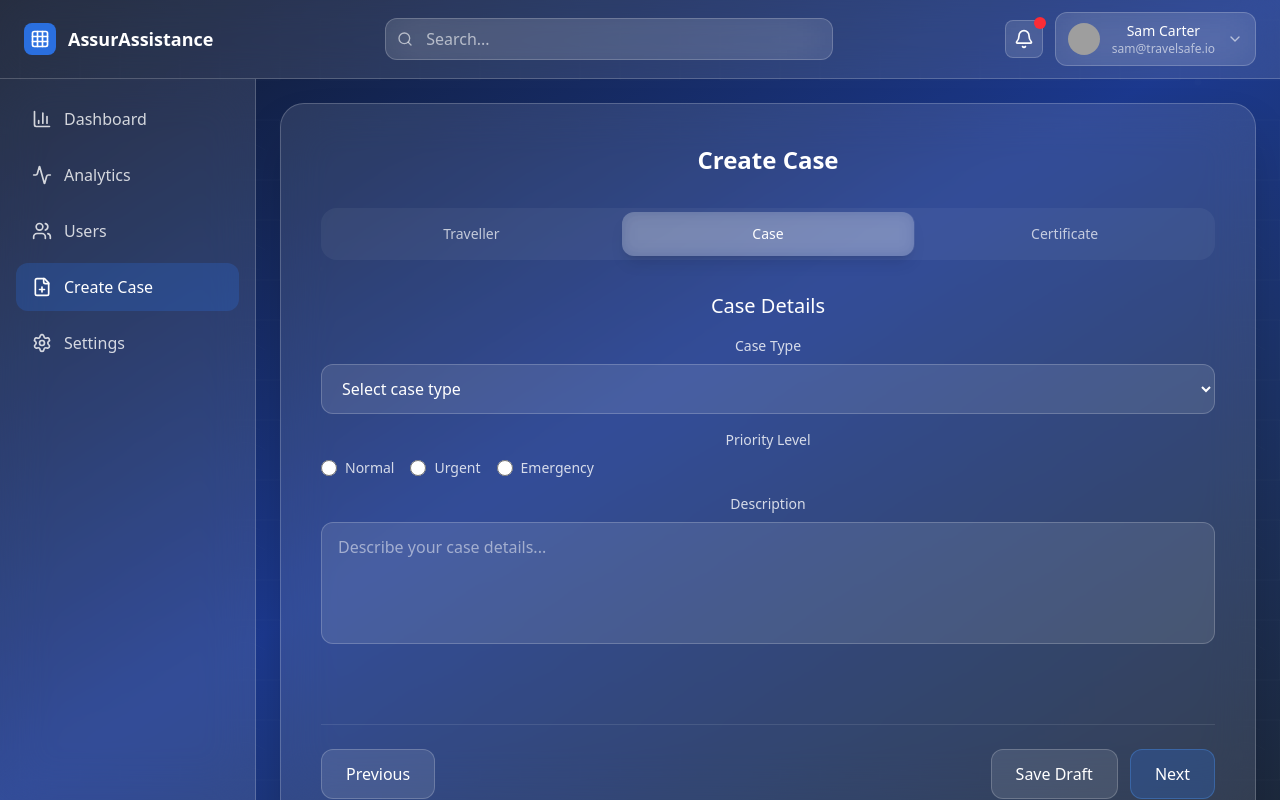
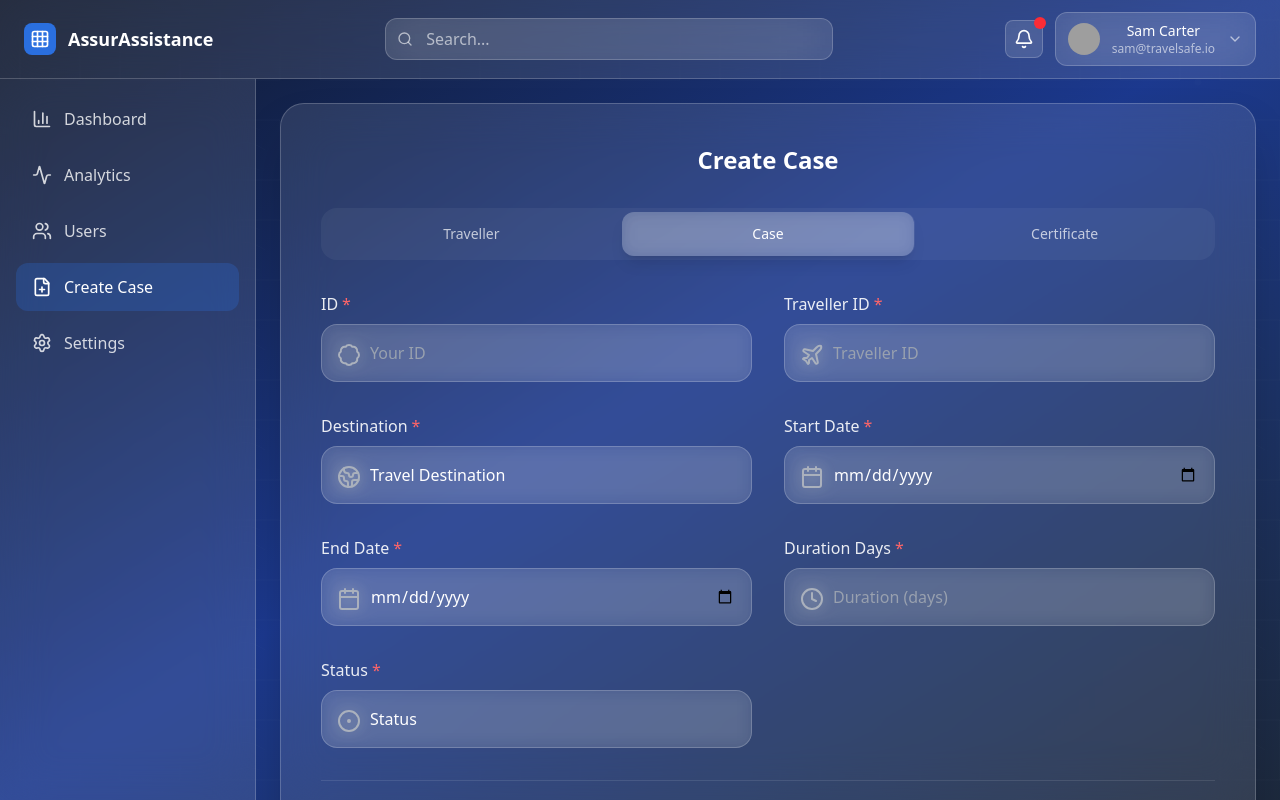
Before and after one commit to saifali8152/assurassistance-frontend, a React (Vite) app: page /createCase in a window 1280 px wide. Both pictures are taken after a click on the button "Next". Built offline with nearby package versions, Linux system fonts and the light colour scheme; grey boxes are pictures that could not be loaded.

Commit message:
case creation changes

```diff
--- a/src/components/InputFields.tsx
+++ b/src/components/InputFields.tsx
@@ -10,6 +10,8 @@ interface InputFieldProps {
   rightIcon?: React.ReactNode;
   onRightIconClick?: () => void;
   className?: string;
+  label?: string;
+  id?: string;
 }
 
 const InputField: React.FC<InputFieldProps> = ({
@@ -22,10 +24,27 @@ const InputField: React.FC<InputFieldProps> = ({
   rightIcon,
   onRightIconClick,
   className = "",
+  label,
+  id,
   ...props
 }) => {
+  // Generate a unique ID if not provided
+  const inputId = id || `input-${Math.random().toString(36).substr(2, 9)}`;
+
   return (
     <div className={`relative ${className}`}>
+      {/* Label */}
+      {label && (
+        <label
+          htmlFor={inputId}
+          className="block text-sm sm:text-base font-medium text-white/90 mb-2 text-left"
+        >
+          {label}
+          {required && <span className="text-red-400 ml-1">*</span>}
+        </label>
+      )}
+
+      <div className="relative">
         {/* Left Icon */}
         <div className="absolute inset-y-0 left-0 pl-3 sm:pl-4 flex items-center pointer-events-none">
           <div className="h-4 w-4 sm:h-5 sm:w-5 text-gray-400">
@@ -35,6 +54,7 @@ const InputField: React.FC<InputFieldProps> = ({
 
         {/* Input Field */}
         <input
+          id={inputId}
           type={type}
           value={value}
           onChange={(e) => onChange(e.target.value)}
@@ -59,6 +79,7 @@ const InputField: React.FC<InputFieldProps> = ({
           </button>
         )}
       </div>
+    </div>
   );
 };
 
--- /dev/null
+++ b/src/components/SelectField.tsx
@@ -0,0 +1,72 @@
+import React from "react";
+
+interface SelectFieldProps {
+  options: string[];
+  placeholder: string;
+  icon: React.ReactNode;
+  value: string;
+  onChange: (value: string) => void;
+  required?: boolean;
+  className?: string;
+  label?: string;
+  id?: string;
+}
+
+const SelectField: React.FC<SelectFieldProps> = ({
+  options,
+  placeholder,
+  icon,
+  value,
+  onChange,
+  required = false,
+  className = "",
+  label,
+  id,
+}) => {
+  // Generate a unique ID if not provided
+  const selectId = id || `select-${Math.random().toString(36).substr(2, 9)}`;
+
+  return (
+    <div className={`relative ${className}`}>
+      {/* Label */}
+      {label && (
+        <label
+          htmlFor={selectId}
+          className="block text-sm sm:text-base font-medium text-white/90 mb-2 text-left"
+        >
+          {label}
+          {required && <span className="text-red-400 ml-1">*</span>}
+        </label>
+      )}
+
+      <div className="relative">
+        {/* Left Icon */}
+        <div className="absolute inset-y-0 left-0 pl-3 sm:pl-4 flex items-center pointer-events-none">
+          <div className="h-4 w-4 sm:h-5 sm:w-5 text-gray-400">
+            {icon}
+          </div>
+        </div>
+
+        {/* Dropdown */}
+        <select
+          id={selectId}
+          value={value}
+          onChange={(e) => onChange(e.target.value)}
+          className={`w-full pl-10 sm:pl-12 pr-3 sm:pr-4 py-3 sm:py-4 bg-white/10 border border-white/20 rounded-2xl text-white placeholder-gray-400 focus:outline-none focus:ring-2 focus:ring-blue-400 focus:border-transparent backdrop-blur-sm transition-all duration-200 text-sm sm:text-base appearance-none`}
+          required={required}
+        >
+          <option value="" disabled>
+            {placeholder}
+          </option>
+          {options.map((option, index) => (
+            <option key={index} value={option} className="text-black">
+              {option}
+            </option>
+          ))}
+        </select>
+      </div>
+    </div>
+  );
+};
+
+export default SelectField;
--- a/src/pages/CreateCase.tsx
+++ b/src/pages/CreateCase.tsx
@@ -1,6 +1,7 @@
 import React, { useState } from "react";
 import InputField from "../components/InputFields";
-import { User as UserIcon, Mail, Contact, IdCard, Badge, Home } from "lucide-react";
+import { User as UserIcon, Mail, Contact, IdCard, Badge, Home, Plane, Globe2, CalendarIcon, ClockIcon, CircleDot } from "lucide-react";
+import SelectField from "../components/SelectField";
 
 interface Tab {
     id: string;
@@ -16,6 +17,11 @@ const CreateCase: React.FC = () => {
     const [passportId, setPassportId] = useState('');
     const [Id, setId] = useState('');
     const [address, setAddress] = useState('');
+    const [destination, setDestination] = useState("");
+    const [startDate, setStartDate] = useState('');
+    const [endDate, setEndDate] = useState('');
+    const [durationDays, setDurationDays] = useState('');
+    const [status, setStatus] = useState('');
     // Tab configuration - easy to add more tabs here
     const tabs: Tab[] = [
         {
@@ -26,8 +32,9 @@ const CreateCase: React.FC = () => {
                     <div className="grid grid-cols-1 md:grid-cols-2 gap-8">
                         <div>
                             <InputField
+                                label="Full Name"
                                 type="text"
-                                placeholder="Full Name"
+                                placeholder="Sam Carter"
                                 icon={<UserIcon />}
                                 value={fullName}
                                 onChange={setFullName}
@@ -36,8 +43,9 @@ const CreateCase: React.FC = () => {
                         </div>
                         <div>
                             <InputField
+                                label="Email"
                                 type="text"
-                                placeholder="Email"
+                                placeholder="Your Email"
                                 icon={<Mail />}
                                 value={email}
                                 onChange={setEmail}
@@ -46,6 +54,7 @@ const CreateCase: React.FC = () => {
                         </div>
                         <div>
                             <InputField
+                                label="Number"
                                 type="number"
                                 placeholder="Phone Number"
                                 icon={<Contact />}
@@ -56,6 +65,7 @@ const CreateCase: React.FC = () => {
                         </div>
                         <div>
                             <InputField
+                                label="Passport"
                                 type="text"
                                 placeholder="Passport ID"
                                 icon={<IdCard />}
@@ -66,6 +76,7 @@ const CreateCase: React.FC = () => {
                         </div>
                         <div>
                             <InputField
+                                label="Your ID"
                                 type="text"
                                 placeholder="Your ID"
                                 icon={<Badge />}
@@ -76,8 +87,9 @@ const CreateCase: React.FC = () => {
                         </div>
                         <div>
                             <InputField
+                                label="Address"
                                 type="text"
-                                placeholder="Address"
+                                placeholder="Your Address"
                                 icon={<Home />}
                                 value={address}
                                 onChange={setAddress}
@@ -93,47 +105,71 @@ const CreateCase: React.FC = () => {
             label: "Case",
             content: (
                 <div className="space-y-6">
-                    <h2 className="text-xl font-medium text-white mb-4">Case Details</h2>
-                    <div className="space-y-4">
-                        <div>
-                            <label className="block text-white/80 text-sm font-medium mb-2">
-                                Case Type
-                            </label>
-                            <select className="w-full px-4 py-3 bg-white/10 border border-white/20 rounded-xl text-white focus:outline-none focus:ring-2 focus:ring-blue-400/50 focus:border-transparent">
-                                <option value="">Select case type</option>
-                                <option value="visa">Visa Application</option>
-                                <option value="passport">Passport Renewal</option>
-                                <option value="emergency">Emergency Travel</option>
-                            </select>
-                        </div>
-                        <div>
-                            <label className="block text-white/80 text-sm font-medium mb-2">
-                                Priority Level
-                            </label>
-                            <div className="flex space-x-4">
-                                {["Normal", "Urgent", "Emergency"].map((priority) => (
-                                    <label key={priority} className="flex items-center space-x-2 cursor-pointer">
-                                        <input
-                                            type="radio"
-                                            name="priority"
-                                            value={priority.toLowerCase()}
-                                            className="w-4 h-4 text-blue-400 bg-white/10 border-white/20 focus:ring-blue-400/50"
-                                        />
-                                        <span className="text-white/80 text-sm">{priority}</span>
-                                    </label>
-                                ))}
-                            </div>
-                        </div>
-                        <div>
-                            <label className="block text-white/80 text-sm font-medium mb-2">
-                                Description
-                            </label>
-                            <textarea
-                                rows={4}
-                                className="w-full px-4 py-3 bg-white/10 border border-white/20 rounded-xl text-white placeholder-white/50 focus:outline-none focus:ring-2 focus:ring-blue-400/50 focus:border-transparent resize-none"
-                                placeholder="Describe your case details..."
-                            />
-                        </div>
+                    <div className="grid grid-cols-2 gap-8">
+                        <InputField
+                            label="ID"
+                            type="text"
+                            placeholder="Your ID"
+                            icon={<Badge />}
+                            value={Id}
+                            onChange={setId}
+                            required
+                        />
+                        <InputField
+                            label="Traveller ID"
+                            type="text"
+                            placeholder="Traveller ID"
+                            icon={<Plane />}
+                            value={Id}
+                            onChange={setId}
+                            required
+                        />
+
+                        <SelectField
+                            label="Destination"
+                            options={["Paris", "Dubai", "New York", "Tokyo", "London"]}
+                            placeholder="Travel Destination"
+                            icon={<Globe2 />}
+                            value={destination}
+                            onChange={setDestination}
+                            required
+                        />
+                        <InputField
+                            label="Start Date"
+                            type="date"
+                            placeholder="Start Date"
+                            icon={<CalendarIcon />}
+                            value={startDate}
+                            onChange={setStartDate}
+                            required
+                        />
+                        <InputField
+                            label="End Date"
+                            type="date"
+                            placeholder="End Date"
+                            icon={<CalendarIcon />}
+                            value={endDate}
+                            onChange={setEndDate}
+                            required
+                        />
+                        <InputField
+                            label="Duration Days"
+                            type="number"
+                            placeholder="Duration (days)"
+                            icon={<ClockIcon />}
+                            value={durationDays}
+                            onChange={setDurationDays}
+                            required
+                        />
+                        <SelectField
+                            label="Status"
+                            options={["Draft", "Confirmed", "Cancelled",]}
+                            placeholder="Status"
+                            icon={<CircleDot />}
+                            value={status}
+                            onChange={setStatus}
+                            required
+                        />
                     </div>
                 </div>
             ),
--- a/src/pages/Login.tsx
+++ b/src/pages/Login.tsx
@@ -102,8 +102,9 @@ const handleSubmit = async (e: React.FormEvent) => {
             <div className="space-y-4 sm:space-y-6">
               {/* // Email field */}
               <InputField
+                label="Email"
                 type="email"
-                placeholder="Email"
+                placeholder="Your Email"
                 icon={<Mail />}
                 value={email}
                 onChange={setEmail}
@@ -111,8 +112,9 @@ const handleSubmit = async (e: React.FormEvent) => {
               />
               {/* Password Field */}
               <InputField
+                label="Password"
                 type={showPassword ? "text" : "password"}
-                placeholder="Password"
+                placeholder="Your Password"
                 icon={<Lock />}
                 rightIcon={showPassword ? <EyeOff /> : <Eye />}
                 onRightIconClick={() => setShowPassword(!showPassword)}
```
Lines whose indentation alone changed are shown as unchanged.
